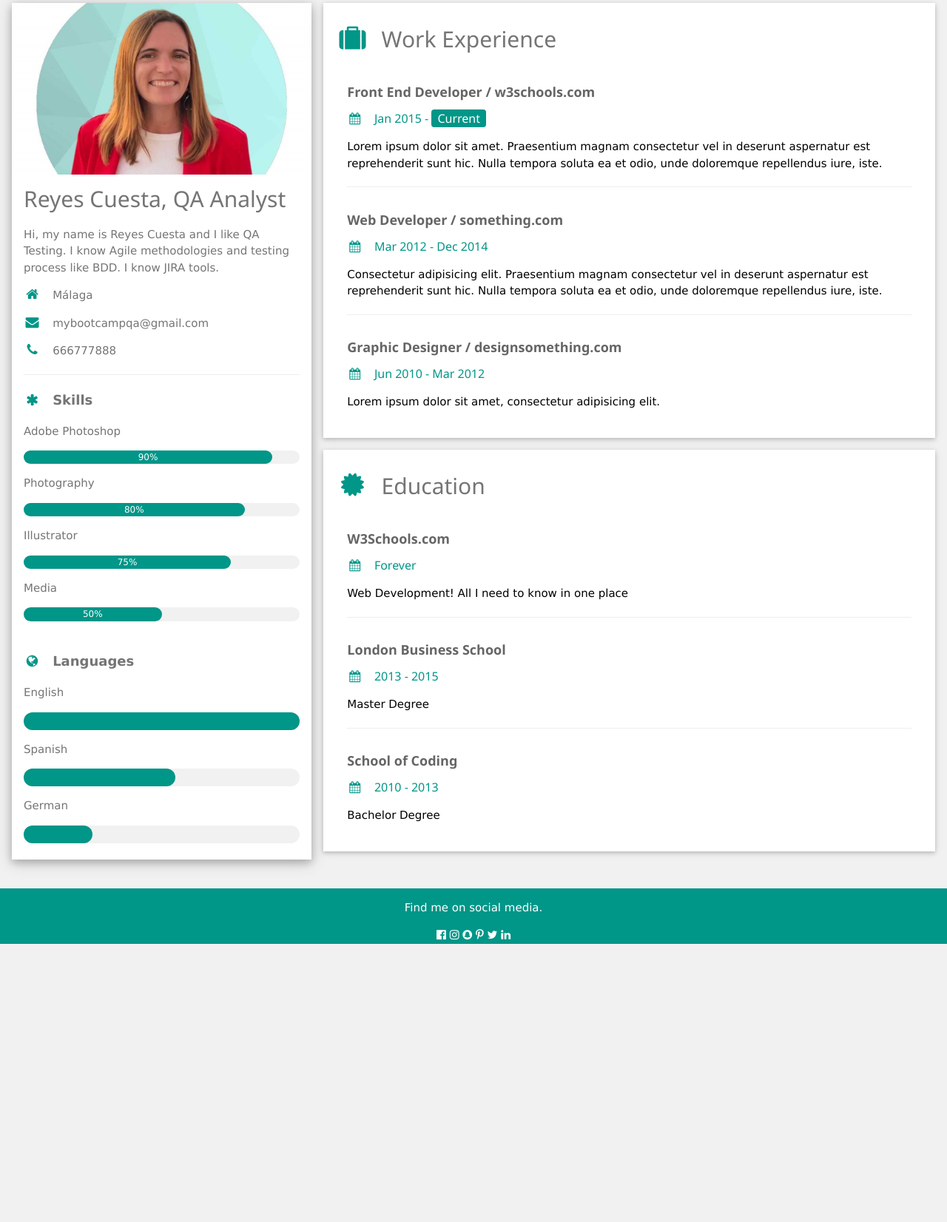
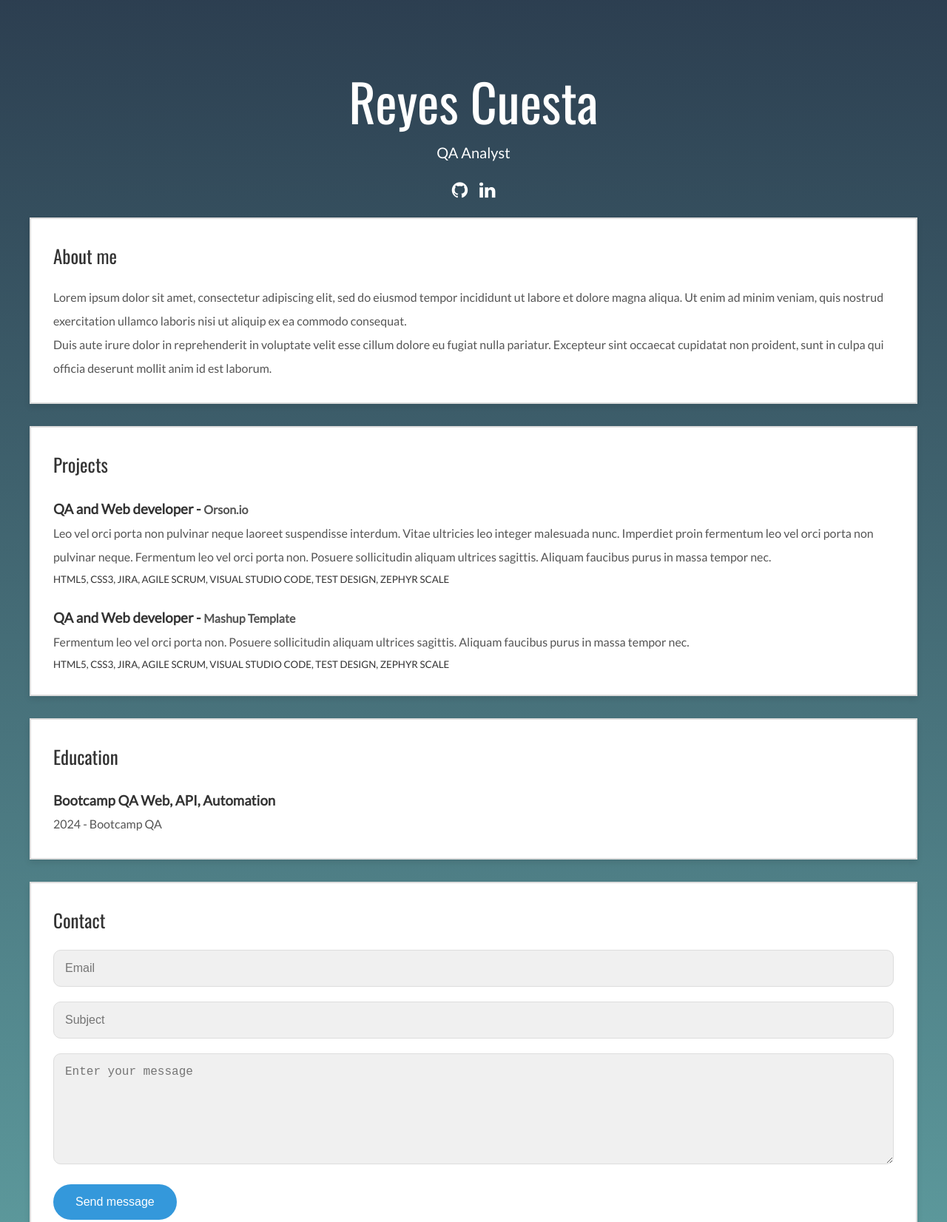
Before and after one commit to Bootcamp-QA/web-portfolio-template, a plain HTML site: page index.html in a window 1280 px wide. Shown: the part 12-1664 px from the top of the page at 74% size. Before the commit the page ends 1288 px from the top, so only its background shows below. Drawn offline with nearby package versions, Linux system fonts and the light colour scheme.

Commit message:
updated portfolio project

```diff
--- a/index.html
+++ b/index.html
@@ -2,153 +2,130 @@
 <html lang="en">
 
 <head>
-    <title>Reyes Cuesta CV</title>
   <meta charset="UTF-8">
-    <meta name="viewport" content="width=device-width, initial-scale=1">
-    <link rel="stylesheet" href="https://www.w3schools.com/w3css/4/w3.css">
-    <link rel="stylesheet" href="https://cdnjs.cloudflare.com/ajax/libs/font-awesome/4.7.0/css/font-awesome.min.css">
-</head>
+  <meta content="IE=edge" http-equiv="X-UA-Compatible">
+  <meta content="width=device-width,initial-scale=1" name="viewport">
+  <meta content="Portfolio Reyes Cuesta QA" name="description">
+  <meta name="google" content="notranslate" />
+  <meta content="Reyes Cuesta" name="author">
 
-<body class="w3-light-grey">
+  <title>Reyes Cuesta - Portfolio</title>
 
-    <!-- Page Container -->
-    <div class="w3-content w3-margin-top" style="max-width:1400px;">
+<link href="./style.css" rel="stylesheet"></head>
 
-        <!-- The Grid -->
-        <div class="w3-row-padding">
+<body>
 
-            <!-- Left Column -->
-            <div class="w3-third">
-                <div class="w3-white w3-text-grey w3-card-4">
-                    <div class="w3-display-container">
-                        <img src="profile.jpg" style="width:100%" alt="Profile">
+<!-- Add your content of header -->
+
+<main class="content-wrapper">
+  <header class="white-text-container section-container">
+    <div class="text-center">
+      <h1>Reyes Cuesta</h1>
+      <p>QA Analyst</p>
+      <p>
+        <a class="fa-icon" href="https://github.com/" title="">
+          <i class="fa fa-github"></i>
+        </a>
+        <a class="fa-icon" href="https://www.linkedin.com/" title="">
+          <i class="fa fa-linkedin"></i>
+        </a>
+      </p>
     </div>
-                    <div class="w3-container">
-                        <h2>Reyes Cuesta, QA Analyst</h2>
-                        <p>Hi, my name is Reyes Cuesta and I like QA Testing. I know Agile methodologies and testing process like BDD. I know JIRA tools.</p>
+  </header>
 
-                        <p><i class="fa fa-home fa-fw w3-margin-right w3-large w3-text-teal"></i>Málaga</p>
-                        <p><i class="fa fa-envelope fa-fw w3-margin-right w3-large w3-text-teal"></i>mybootcampqa@gmail.com</p>
-                        <p><i class="fa fa-phone fa-fw w3-margin-right w3-large w3-text-teal"></i>666777888</p>
-                        <hr>
 
-                        <p class="w3-large"><b><i
-                                    class="fa fa-asterisk fa-fw w3-margin-right w3-text-teal"></i>Skills</b></p>
-                        <p>Adobe Photoshop</p>
-                        <div class="w3-light-grey w3-round-xlarge w3-small">
-                            <div class="w3-container w3-center w3-round-xlarge w3-teal" style="width:90%">90%</div>
-                        </div>
-                        <p>Photography</p>
-                        <div class="w3-light-grey w3-round-xlarge w3-small">
-                            <div class="w3-container w3-center w3-round-xlarge w3-teal" style="width:80%">
-                                <div class="w3-center w3-text-white">80%</div>
+
+<!-- Add your site or app content here -->
+
+ <div class="container">
+   <div class="row">
+     <div class="col-xs-12">
+
+        <div class="card">
+          <div class="card-block">
+            <h2>About me</h2>
+            <div class="row">
+              <div class="col-md-12">
+
+              <p>Lorem ipsum dolor sit amet, consectetur adipiscing elit, sed do eiusmod tempor incididunt ut labore et dolore magna aliqua. Ut enim ad minim veniam, quis nostrud exercitation ullamco laboris nisi ut aliquip ex ea commodo consequat.</p>
+              <p> Duis aute irure dolor in reprehenderit in voluptate velit esse cillum dolore eu fugiat nulla pariatur. Excepteur sint occaecat cupidatat non proident, sunt in culpa qui officia deserunt mollit anim id est laborum.</p>
+
               </div>
             </div>
-                        <p>Illustrator</p>
-                        <div class="w3-light-grey w3-round-xlarge w3-small">
-                            <div class="w3-container w3-center w3-round-xlarge w3-teal" style="width:75%">75%</div>
-                        </div>
-                        <p>Media</p>
-                        <div class="w3-light-grey w3-round-xlarge w3-small">
-                            <div class="w3-container w3-center w3-round-xlarge w3-teal" style="width:50%">50%</div>
-                        </div>
-                        <br>
-
-                        <p class="w3-large w3-text-theme"><b><i
-                                    class="fa fa-globe fa-fw w3-margin-right w3-text-teal"></i>Languages</b></p>
-                        <p>English</p>
-                        <div class="w3-light-grey w3-round-xlarge">
-                            <div class="w3-round-xlarge w3-teal" style="height:24px;width:100%"></div>
-                        </div>
-                        <p>Spanish</p>
-                        <div class="w3-light-grey w3-round-xlarge">
-                            <div class="w3-round-xlarge w3-teal" style="height:24px;width:55%"></div>
-                        </div>
-                        <p>German</p>
-                        <div class="w3-light-grey w3-round-xlarge">
-                            <div class="w3-round-xlarge w3-teal" style="height:24px;width:25%"></div>
-                        </div>
-                        <br>
-                    </div>
-                </div><br>
-
-                <!-- End Left Column -->
-            </div>
-
-            <!-- Right Column -->
-            <div class="w3-twothird">
-
-                <div class="w3-container w3-card w3-white w3-margin-bottom">
-                    <h2 class="w3-text-grey w3-padding-16"><i
-                            class="fa fa-suitcase fa-fw w3-margin-right w3-xxlarge w3-text-teal"></i>Work Experience
-                    </h2>
-                    <div class="w3-container">
-                        <h5 class="w3-opacity"><b>Front End Developer / w3schools.com</b></h5>
-                        <h6 class="w3-text-teal"><i class="fa fa-calendar fa-fw w3-margin-right"></i>Jan 2015 - <span
-                                class="w3-tag w3-teal w3-round">Current</span></h6>
-                        <p>Lorem ipsum dolor sit amet. Praesentium magnam consectetur vel in deserunt aspernatur est
-                            reprehenderit sunt hic. Nulla tempora soluta ea et odio, unde doloremque repellendus iure,
-                            iste.</p>
-                        <hr>
-                    </div>
-                    <div class="w3-container">
-                        <h5 class="w3-opacity"><b>Web Developer / something.com</b></h5>
-                        <h6 class="w3-text-teal"><i class="fa fa-calendar fa-fw w3-margin-right"></i>Mar 2012 - Dec 2014
-                        </h6>
-                        <p>Consectetur adipisicing elit. Praesentium magnam consectetur vel in deserunt aspernatur est
-                            reprehenderit sunt hic. Nulla tempora soluta ea et odio, unde doloremque repellendus iure,
-                            iste.</p>
-                        <hr>
-                    </div>
-                    <div class="w3-container">
-                        <h5 class="w3-opacity"><b>Graphic Designer / designsomething.com</b></h5>
-                        <h6 class="w3-text-teal"><i class="fa fa-calendar fa-fw w3-margin-right"></i>Jun 2010 - Mar 2012
-                        </h6>
-                        <p>Lorem ipsum dolor sit amet, consectetur adipisicing elit. </p><br>
           </div>
         </div>
 
-                <div class="w3-container w3-card w3-white">
-                    <h2 class="w3-text-grey w3-padding-16"><i
-                            class="fa fa-certificate fa-fw w3-margin-right w3-xxlarge w3-text-teal"></i>Education</h2>
-                    <div class="w3-container">
-                        <h5 class="w3-opacity"><b>W3Schools.com</b></h5>
-                        <h6 class="w3-text-teal"><i class="fa fa-calendar fa-fw w3-margin-right"></i>Forever</h6>
-                        <p>Web Development! All I need to know in one place</p>
-                        <hr>
+        <div class="card">
+          <div class="card-block">
+            <h2>Projects</h2>
+            <div class="work-experience">
+
+              <h3 class="h5 date-title">QA and Web developer - <a href="http://en.orson.io" title="Create professionnal website">Orson.io</a></h3>
+              <p>Leo vel orci porta non pulvinar neque laoreet suspendisse interdum. Vitae ultricies leo integer malesuada nunc. Imperdiet proin fermentum leo vel orci porta non pulvinar neque. Fermentum leo vel orci porta non. Posuere sollicitudin aliquam ultrices sagittis. Aliquam faucibus purus in massa tempor nec.</p>
+              <small class="date">HTML5, CSS3, JIRA, AGILE SCRUM, VISUAL STUDIO CODE, TEST DESIGN, ZEPHYR SCALE</small>
             </div>
-                    <div class="w3-container">
-                        <h5 class="w3-opacity"><b>London Business School</b></h5>
-                        <h6 class="w3-text-teal"><i class="fa fa-calendar fa-fw w3-margin-right"></i>2013 - 2015</h6>
-                        <p>Master Degree</p>
-                        <hr>
+
+            <div class="work-experience">
+
+              <h3 class="h5 date-title">QA and Web developer - <a href="http://mashup-template.com" title="">Mashup Template</a></h3>
+              <p>Fermentum leo vel orci porta non. Posuere sollicitudin aliquam ultrices sagittis. Aliquam faucibus purus in massa tempor nec.</p>
+              <small class="date">HTML5, CSS3, JIRA, AGILE SCRUM, VISUAL STUDIO CODE, TEST DESIGN, ZEPHYR SCALE</small>
             </div>
-                    <div class="w3-container">
-                        <h5 class="w3-opacity"><b>School of Coding</b></h5>
-                        <h6 class="w3-text-teal"><i class="fa fa-calendar fa-fw w3-margin-right"></i>2010 - 2013</h6>
-                        <p>Bachelor Degree</p><br>
           </div>
         </div>
 
-                <!-- End Right Column -->
+
+        <div class="card">
+          <div class="card-block">
+            <h2>Education</h2>
+            <div class="row">
+
+              <div class="col-md-4">
+                <div class="education-experience">
+                  <h3 class="h5 date-title">Bootcamp QA Web, API, Automation</h3>
+                  <p>2024 - Bootcamp QA</p>
+                </div>
               </div>
 
-            <!-- End Grid -->
+            </div>
+          </div>
         </div>
 
-        <!-- End Page Container -->
+        <div class="card">
+          <div class="card-block">
+            <h2>Contact</h2>
+            <form action="" class="reveal-content">
+              <div class="form-group">
+                <input type="email" class="form-control" id="email" placeholder="Email">
+              </div>
+              <div class="form-group">
+                <input type="text" class="form-control" id="subject" placeholder="Subject">
+              </div>
+              <div class="form-group">
+                <textarea class="form-control" rows="5" placeholder="Enter your message"></textarea>
+              </div>
+              <div class="form-group">
+                <button type="submit" class=" btn btn-primary">Send message</button>
+              </div>
+            </form>
+          </div>
         </div>
 
-    <footer class="w3-container w3-teal w3-center w3-margin-top">
-        <p>Find me on social media.</p>
-        <i class="fa fa-facebook-official w3-hover-opacity"></i>
-        <i class="fa fa-instagram w3-hover-opacity"></i>
-        <i class="fa fa-snapchat w3-hover-opacity"></i>
-        <i class="fa fa-pinterest-p w3-hover-opacity"></i>
-        <i class="fa fa-twitter w3-hover-opacity"></i>
-        <i class="fa fa-linkedin w3-hover-opacity"></i>
+     </div>
+   </div>
+ </div>
+
+</main>
+<footer class="footer-container white-text-container text-center">
+  <div class="container">
+    <div class="row">
+      <div class="col-xs-12">
+
+        <p>©All right reserved.</p>
+
+      </div>
+    </div>
+  </div>
 </footer>
 
-</body>
-
 </html>
--- /dev/null
+++ b/style.css
@@ -0,0 +1,186 @@
+/* Importar las fuentes necesarias */
+@import url('https://fonts.googleapis.com/css2?family=Oswald:wght@400&family=Lato:wght@300;400&display=swap');
+@import url('https://cdnjs.cloudflare.com/ajax/libs/font-awesome/4.7.0/css/font-awesome.min.css'); /* Importar Font Awesome */
+
+/* Reset básico */
+*,
+*::before,
+*::after {
+    box-sizing: border-box;
+    margin: 0;
+    padding: 0;
+}
+
+html {
+    font-size: 10px;
+    -webkit-tap-highlight-color: transparent;
+    font-family: 'Lato', Helvetica, Arial, sans-serif;
+}
+
+body {
+    font-size: 16px;
+    line-height: 1.6;
+    color: #333;
+    background: linear-gradient(180deg, #2c3e50 0%, #5f9ea0 100%); /* Degradado oscuro arriba y más claro abajo */
+    display: flex;
+    flex-direction: column;
+    justify-content: center;
+    align-items: center;
+    min-height: 100vh;
+    margin: 0;
+}
+
+/* Contenedor principal */
+.content-wrapper {
+    max-width: 1200px;
+    width: 100%;
+    padding-top: 80px;
+    text-align: center;
+    flex: 1;
+}
+
+/* Estilo del título */
+header h1 {
+    font-family: 'Oswald', Helvetica, Arial, sans-serif;
+    font-size: 7rem; /* Aumentar tamaño del título */
+    font-weight: 400;
+    color: #fff; /* Título en blanco */
+    margin-bottom: 15px;
+    margin-top: 30px;
+
+    line-height: 1.1;
+}
+
+/* Estilo de los iconos */
+.fa-icon {
+    color: #fff; /* Iconos en blanco */
+    margin: 0 6px; /* Espaciado entre iconos */
+    display: inline-block;
+    text-align: center;
+    transition: transform 0.3s ease, color 0.3s ease;
+}
+
+.fa-icon i {
+    font-size: 25px; /* Tamaño del icono */
+    color: inherit;
+}
+
+.fa-icon:hover {
+    transform: scale(1.1);
+    color: #3498db; /* Color al pasar el ratón por encima */
+}
+
+/* Subtítulo */
+header p {
+    font-size: 2rem;
+    color: #fff; /* Subtítulo en blanco */
+    margin-bottom: 20px;
+}
+
+/* Cajas de contenido */
+.card {
+    background: #fff;
+    border: 2px solid #ddd;
+    border-radius: 0; /* Borde plano, no redondeado */
+    box-shadow: 0 4px 8px rgba(0, 0, 0, 0.1);
+    margin-bottom: 30px;
+    padding: 30px;
+    text-align: left;
+}
+
+/* Títulos dentro de las cajas */
+.card h2 {
+    font-family: 'Oswald', Helvetica, Arial, sans-serif;
+    font-size: 2.5rem;
+    font-weight: 400;
+    margin-bottom: 20px;
+    color: #333;
+}
+
+.card h3 {
+    margin-top: 25px;
+}
+
+/* Párrafos y enlaces dentro de las cajas */
+.card p,
+.card a {
+    font-size: 1.6rem;
+    color: #555;
+    line-height: 2;
+}
+
+a {
+    text-decoration: none;
+    color: #3498db;
+    transition: color 0.3s ease;
+}
+
+a:hover {
+    color: #2980b9;
+}
+
+/* Formulario */
+.form-control {
+    width: 100%;
+    padding: 15px;
+    margin-bottom: 20px;
+    border: 1px solid #ddd;
+    border-radius: 10px; /* Bordes redondeados */
+    font-size: 1.6rem;
+    background-color: #f0f0f0; /* Fondo gris claro */
+}
+
+textarea.form-control {
+    height: 150px;
+}
+
+.btn-primary {
+    background-color: #3498db; /* Color que combina con el fondo */
+    border: none;
+    color: white;
+    padding: 15px 30px;
+    font-size: 1.6rem;
+    border-radius: 30px; /* Bordes redondeados */
+    cursor: pointer;
+    transition: background-color 0.3s ease;
+}
+
+.btn-primary:hover {
+    background-color: #2980b9;
+}
+
+/* Footer */
+.footer-container {
+    background: none; /* Sin fondo */
+    padding: 20px 0;
+    color: #f9f2f2; /* Texto en color oscuro */
+    text-align: center;
+    font-size: 1.4rem;
+}
+
+/* Responsive */
+@media (max-width: 768px) {
+    .content-wrapper {
+        padding: 20px 15px;
+    }
+
+    header h1 {
+        font-size: 3.2rem;
+    }
+
+    header p {
+        font-size: 1.8rem;
+        margin-bottom: 30px;
+    }
+
+    .fa-icon {
+        width: 50px;
+        height: 50px;
+        font-size: 30px;
+        line-height: 50px;
+    }
+
+    .card {
+        padding: 20px;
+    }
+}
```
Also changed, not shown: profile.jpg (deleted), 5 other files. Lines whose indentation alone changed are shown as unchanged.
